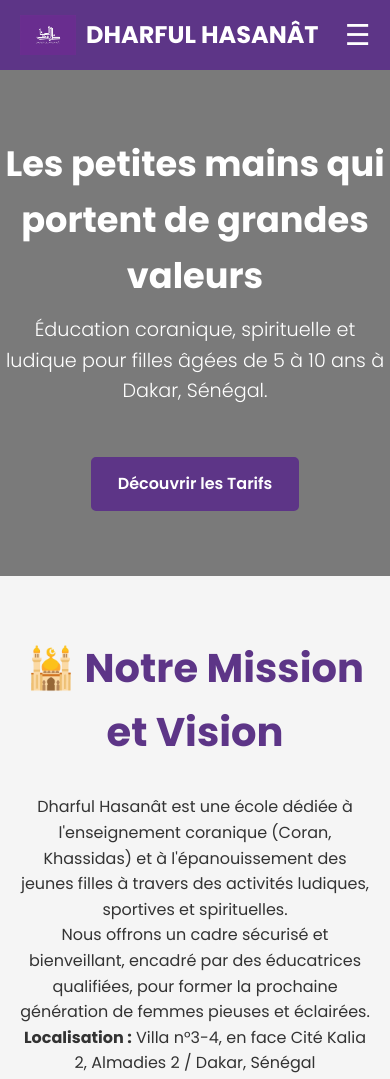
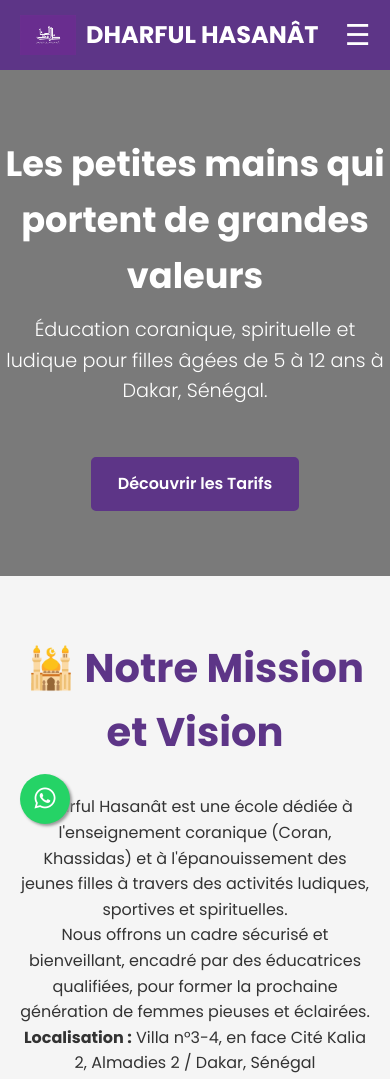
Before and after one commit to Mamadou-Thiam/DHARFUL-HASAN-T, a plain HTML site: page index.html in a window 390 px wide. Shown: the top 1079 px of the page. Drawn offline with Linux system fonts and the light colour scheme; a small style sheet from the web is missing.

Commit message:
new release

```diff
--- a/index.html
+++ b/index.html
@@ -1,6 +1,20 @@
 <!DOCTYPE html>
 <html lang="fr">
 <head>
+      <link
+      rel="stylesheet"
+      href="https://cdnjs.cloudflare.com/ajax/libs/font-awesome/7.0.1/css/all.min.css"
+      integrity="sha512-2SwdPD6INVrV/lHTZbO2nodKhrnDdJK9/kg2XD1r9uGqPo1cUbujc+IYdlYdEErWNu69gVcYgdxlmVmzTWnetw=="
+      crossorigin="anonymous"
+      referrerpolicy="no-referrer"
+    />
+    <link
+      rel="stylesheet"
+      href="https://cdnjs.cloudflare.com/ajax/libs/font-awesome/6.5.1/css/all.min.css"
+      integrity="sha512-DTOQO9RWCH3ppGqcWaEA1BIZOC6xxalwEsw9c2QQ6c0zZk8bH8kY+Fk3T8b72e5gJgX8Q5e/C8Z5pA=="
+      crossorigin="anonymous"
+      referrerpolicy="no-referrer"
+    />
     <meta charset="UTF-8">
     <meta name="viewport" content="width=device-width, initial-scale=1.0">
     <title>DHARFUL HASANÂT - Les petites mains qui portent de grandes valeurs</title>
@@ -8,7 +22,14 @@
     <link href="https://fonts.googleapis.com/css2?family=Poppins:wght@300;400;600;700&display=swap" rel="stylesheet">
 </head>
 <body>
-
+    <a
+      href="https://wa.me/221789220101"
+      class="whatsapp-float"
+      target="_blank"
+      aria-label="Discuter sur WhatsApp"
+    >
+      <i class="fa-brands fa-whatsapp"></i>
+    </a>
     <header>
         <div class="logo">
             <img src="assets/DHARFUL HASANÂT-images-1.jpg" alt="Logo Dharful Hasanât">
@@ -30,7 +51,7 @@
 
     <section id="accueil" class="hero">
         <h1>Les petites mains qui portent de grandes valeurs</h1>
-        <p>Éducation coranique, spirituelle et ludique pour filles âgées de 5 à 10 ans à Dakar, Sénégal.</p>
+        <p>Éducation coranique, spirituelle et ludique pour filles âgées de 5 à 12 ans à Dakar, Sénégal.</p>
         <a href="#modalites" class="cta-button">Découvrir les Tarifs</a>
     </section>
 
--- a/style.css
+++ b/style.css
@@ -420,3 +420,42 @@ footer {
     /* Pour le moment, on laisse le tableau non adapté pour se concentrer sur la structure, mais c'est un point à améliorer. */
 
 }
+
+
+/* ce est tous ce qui est style concernant le button whatsap  */
+.whatsapp-float {
+    position: fixed; /* Reste visible même en défilant */
+    width: 60px;
+    height: 60px;
+    bottom: 40px;  /* Distance du bas */
+    left: 40px;   /* 🎯 NOUVEAU : Distance de la gauche */
+    /* REMARQUE : Assurez-vous d'enlever 'right: XXpx;' si elle existait */
+
+    background-color: #25d366;
+    color: #FFF;
+    border-radius: 50px;
+    text-align: center;
+    font-size: 28px;
+    line-height: 60px;
+    box-shadow: 2px 2px 3px #999;
+    z-index: 1500;
+    transition: transform 0.3s;
+}
+
+.whatsapp-float:hover {
+    background-color: #128c7e;
+    transform: scale(1.05);
+}
+
+/* Ajustement pour les petits écrans (Mobile) */
+@media (max-width: 768px) {
+    .whatsapp-float {
+        width: 50px;
+        height: 50px;
+        bottom: 20px;
+        left: 20px;   /* 🎯 NOUVEAU : Distance de la gauche pour mobile */
+        /* REMARQUE : Assurez-vous d'enlever 'right: XXpx;' si elle existait */
+        font-size: 24px;
+        line-height: 50px;
+    }
+}
```
